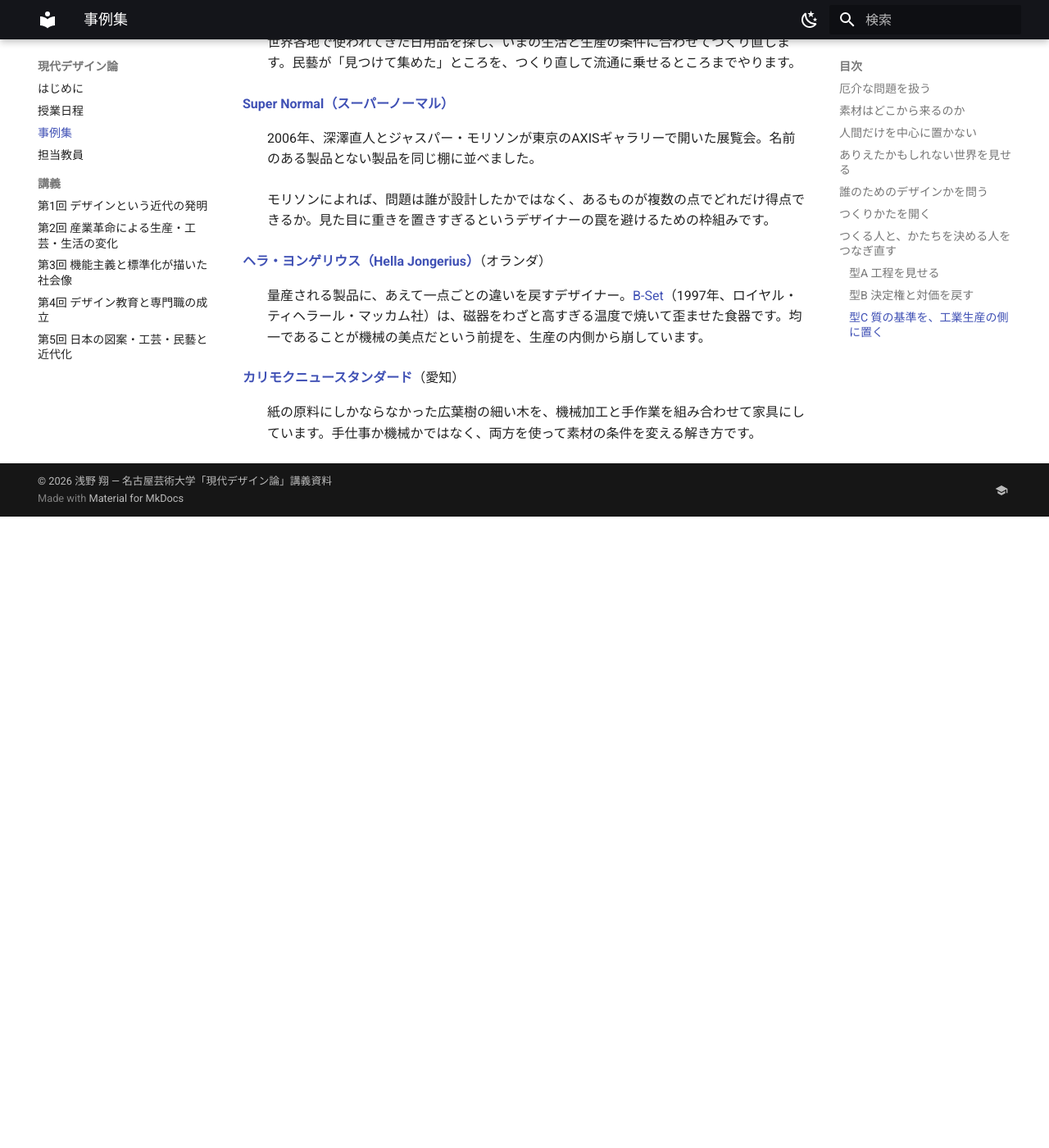
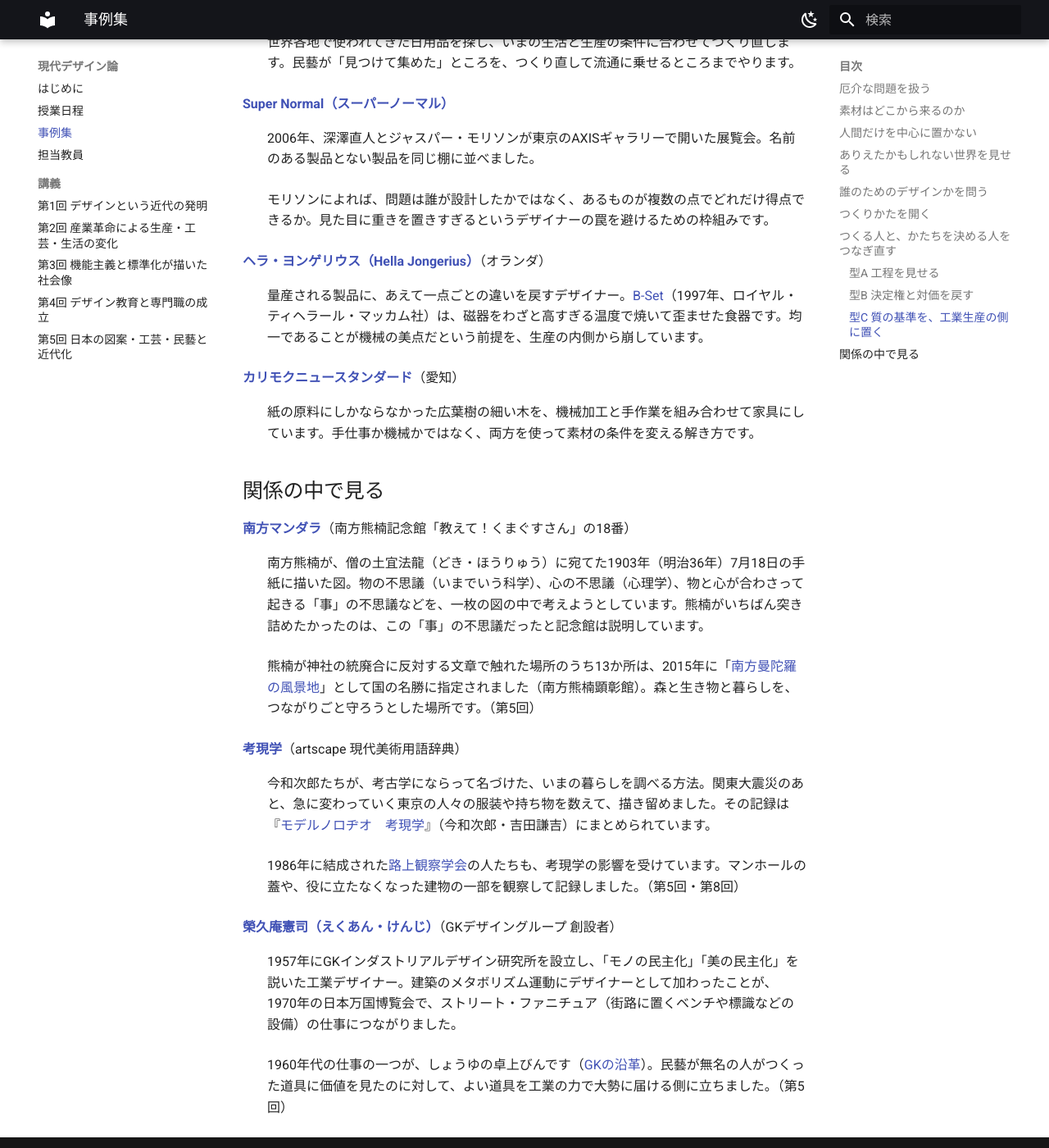
Before and after one commit to ynbr/nua-contemporary-design, an MkDocs documentation site: the page built from docs/cases.md, in a window 1280 px wide and 1400 px high, scrolled down 5198 px. Shown: the whole window at 82% size. Built offline with MkDocs 1.6.1 and Material for MkDocs 9.7.7, drawn with Linux system fonts in a browser that asks for light colours; before the commit the page ends 5828 px from its top, so only the background shows below that.

Commit message:
docs(cases): 第5回の事例に南方マンダラ・考現学・榮久庵憲司を追加
- 事例集に「関係の中で見る」の節を新設
- リンク先は公式ページと用語辞典の本文で照合済み

Co-Authored-By: Claude Opus 5.5 <noreply@anthropic.com>
Claude-Session: https://claude.ai/code/session_01UpizigpDm1bLnJ5VDtg8YM

```diff
--- a/docs/cases.md
+++ b/docs/cases.md
@@ -125,3 +125,18 @@
 
 **[カリモクニュースタンダード](https://www.karimoku-newstandard.jp/)**（愛知）
 : 紙の原料にしかならなかった広葉樹の細い木を、機械加工と手作業を組み合わせて家具にしています。手仕事か機械かではなく、両方を使って素材の条件を変える解き方です。
+
+
+## 関係の中で見る
+
+**[南方マンダラ](https://www.minakatakumagusu-kinenkan.jp/osietekumagususan)**（南方熊楠記念館「教えて！くまぐすさん」の18番）
+: 南方熊楠が、僧の土宜法龍（どき・ほうりゅう）に宛てた1903年（明治36年）7月18日の手紙に描いた図。物の不思議（いまでいう科学）、心の不思議（心理学）、物と心が合わさって起きる「事」の不思議などを、一枚の図の中で考えようとしています。熊楠がいちばん突き詰めたかったのは、この「事」の不思議だったと記念館は説明しています。
+: 熊楠が神社の統廃合に反対する文章で触れた場所のうち13か所は、2015年に「[南方曼陀羅の風景地](https://www.minakata.org/relatedspot/minakatamandalanofukeichi/)」として国の名勝に指定されました（南方熊楠顕彰館）。森と生き物と暮らしを、つながりごと守ろうとした場所です。（第5回）
+
+**[考現学](https://artscape.jp/artword/5893/)**（artscape 現代美術用語辞典）
+: 今和次郎たちが、考古学にならって名づけた、いまの暮らしを調べる方法。関東大震災のあと、急に変わっていく東京の人々の服装や持ち物を数えて、描き留めました。その記録は『[モデルノロヂオ　考現学](https://artscape.jp/artword/6883/)』（今和次郎・吉田謙吉）にまとめられています。
+: 1986年に結成された[路上観察学会](https://artscape.jp/artword/7010/)の人たちも、考現学の影響を受けています。マンホールの蓋や、役に立たなくなった建物の一部を観察して記録しました。（第5回・第8回）
+
+**[榮久庵憲司（えくあん・けんじ）](https://www.gk-design.co.jp/about/founder/)**（GKデザイングループ 創設者）
+: 1957年にGKインダストリアルデザイン研究所を設立し、「モノの民主化」「美の民主化」を説いた工業デザイナー。建築のメタボリズム運動にデザイナーとして加わったことが、1970年の日本万国博覧会で、ストリート・ファニチュア（街路に置くベンチや標識などの設備）の仕事につながりました。
+: 1960年代の仕事の一つが、しょうゆの卓上びんです（[GKの沿革](https://www.gk-design.co.jp/archives/history/)）。民藝が無名の人がつくった道具に価値を見たのに対して、よい道具を工業の力で大勢に届ける側に立ちました。（第5回）
```
